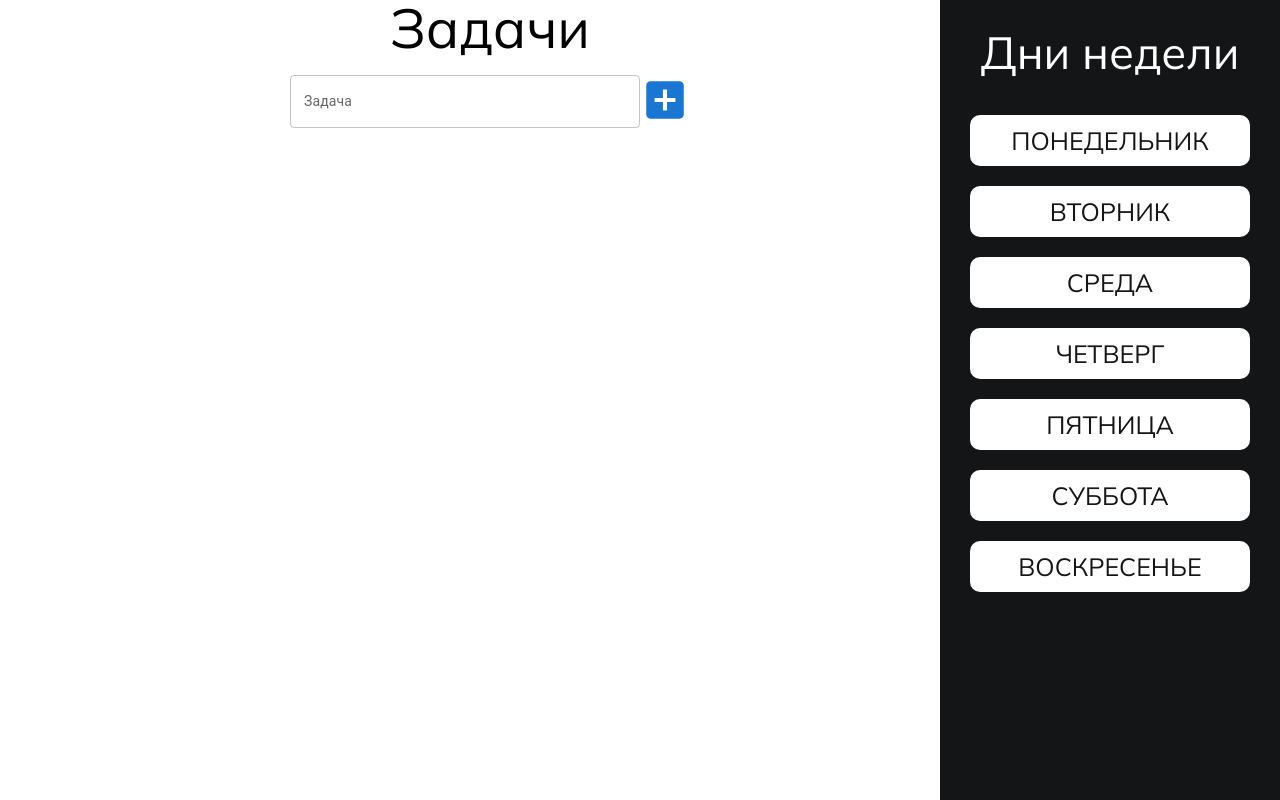
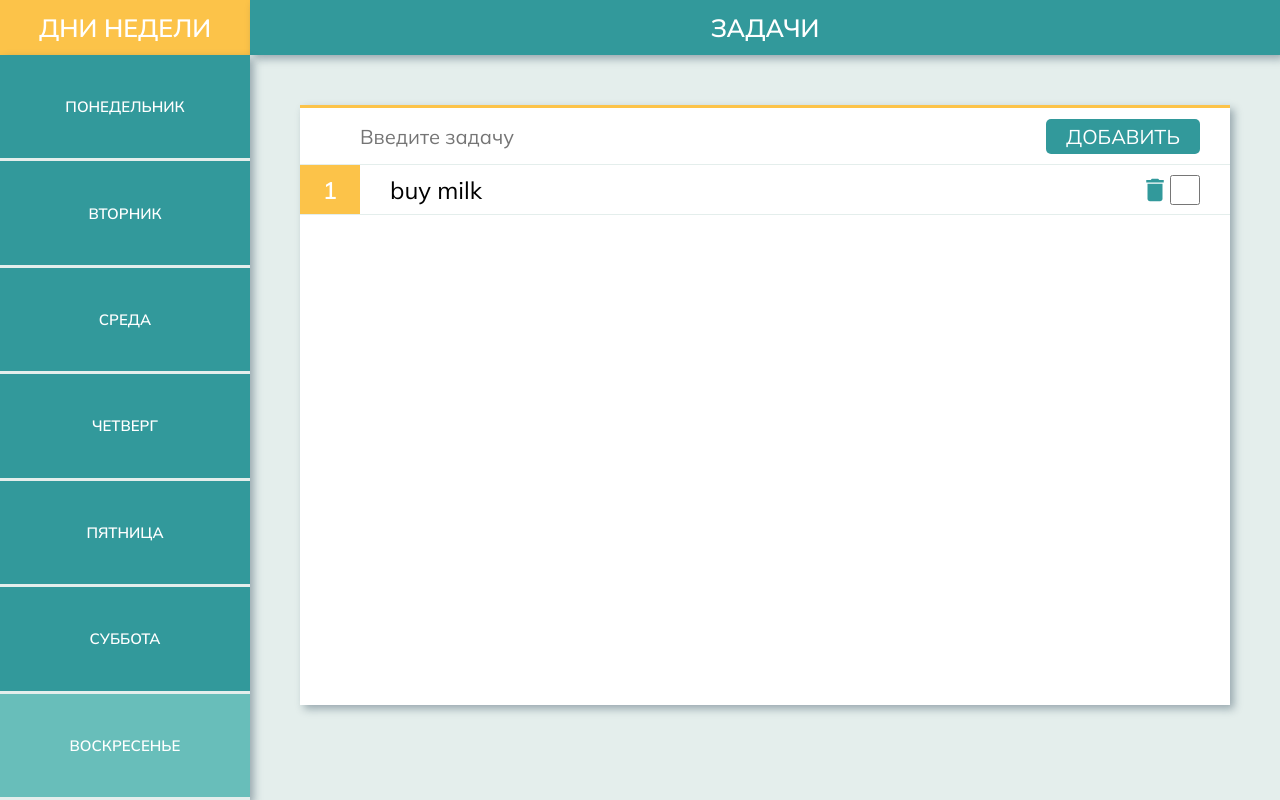
Before and after one commit to nurbolot143/new-todo-list, a React (Create React App) app: page / in a window 1280 px wide. Built offline with nearby package versions, Linux system fonts and the light colour scheme.

Commit message:
Change style

```diff
--- a/src/App.jsx
+++ b/src/App.jsx
@@ -9,16 +9,17 @@ import "./components/Nav";
 
 function App() {
   const today = new Date().getDay();
-  const days = ["sanday", "monday", "tuesday", "wednesday", "thursday", "friday", "saturday"];
+  const days = ["sunday", "monday", "tuesday", "wednesday", "thursday", "friday", "saturday"];
 
   const [activeDay, setActiveDay] = useState(days[today]);
-  const [idCounter, setIdCounter] = useState(1);
+  const [idCounter, setIdCounter] = useState(0);
 
   const [data, setData] = useState([
-    { id: 0, task: 'buy milk', completed: false, day: 'wednesday' },
+    { id: 454, task: 'buy milk', completed: false, day: 'sunday' }
   ]);
 
   const addTask = (task) => {
+
     setData((tasks) => [
       ...tasks, { id: idCounter, task, completed: false, day: activeDay }
     ])
@@ -52,14 +53,22 @@ function App() {
 
   return (
     <div className="App">
-      <Nav onToggleActiveDay={toggleActiveDay} data={data} />
+
+      <header className="header">
+        <div className="header__left">Дни недели</div>
+        <div className="header__right">Задачи</div>
+      </header>
+
+      <div className="wrapper">
+        <Nav onToggleActiveDay={toggleActiveDay} data={data} active={activeDay} />
+
         <div className="main">
-        <h1 className="main__title">Задачи</h1>
 
+          <div className="main__wrapper">
             <InputArea onAddTask={addTask} />
 
             <div className="day">
-          <ol className="day__list">
+              <ul className="day__list">
                 {
                   data.filter(({ day }) => day === activeDay)
                     .map(({ task, id, completed }, idx) => {
@@ -67,6 +76,7 @@ function App() {
                         <ToDoItem
                           key={`${id}__${idx}`}
                           id={id}
+                          index={idx + 1}
                           label={task}
                           completed={completed}
                           onToggleCompleted={toggleCompleted}
@@ -75,9 +85,12 @@ function App() {
                       )
                     })
                 }
-          </ol>
+              </ul>
             </div>
           </div>
+        </div>
+      </div>
+
     </div>
   );
 }
--- a/src/App.scss
+++ b/src/App.scss
@@ -1,5 +1,160 @@
 @import "./scss/global";
-@import "./scss/nav";
-@import "./scss/main";
-@import "./scss/day";
-@import "./scss/form";
+@import "./scss/vars";
+
+body {
+  font-family: $main-font;
+  background: $gray;
+}
+
+.App {
+  // padding: 30px;
+  position: relative;
+  width: 100%;
+  height: 100vh;
+  display: flex;
+  flex-direction: column;
+}
+
+.header {
+  display: flex;
+  text-transform: uppercase;
+  background: $secondary-color;
+  font-weight: 600;
+  text-align: center;
+  font-size: 25px;
+
+  &__left {
+    width: 250px;
+    height: 25px;
+    padding: 15px 0;
+    color: $light;
+  }
+
+  &__right {
+    padding: 15px 0;
+    flex: 1 1 auto;
+    box-shadow: 4px 4px 8px 0px rgba(34, 60, 80, 0.38);
+    background: $accent-color;
+    color: $light;
+  }
+}
+
+.wrapper {
+  flex: 1 1 auto;
+  position: relative;
+  display: flex;
+}
+
+.nav {
+  text-align: center;
+  display: grid;
+  grid-template-columns: 250px;
+  grid-template-rows: repeat(7, 1fr);
+  box-shadow: 4px 4px 8px 0px rgba(34, 60, 80, 0.38);
+  background: $accent-color;
+
+  &__link {
+    position: relative;
+    background: transparent;
+    color: $light;
+    z-index: 1;
+    text-transform: uppercase;
+    font-size: 15px;
+    font-weight: 600;
+    border-bottom: 3px solid $gray;
+
+    &-active {
+      background: rgb(104, 190, 186);
+    }
+
+    span {
+      position: absolute;
+      left: 0;
+      bottom: -3px;
+      height: 3px;
+      width: 0;
+      background: $secondary-color;
+      z-index: -1;
+    }
+  }
+}
+
+.main {
+  padding: 50px;
+  width: 100%;
+
+  &__wrapper {
+    display: flex;
+    flex-direction: column;
+    width: 100%;
+    height: 75vh;
+    background: $light;
+    box-shadow: 4px 4px 8px 0px rgba(34, 60, 80, 0.38);
+  }
+}
+
+.form {
+  padding: 0 30px;
+  border-top: 3px solid $secondary-color;
+  border-bottom: 1px solid $gray;
+  display: flex;
+  align-items: center;
+  min-height: 60px;
+
+  &__input {
+    height: 100%;
+    padding: 0 30px;
+    font-size: 20px;
+    flex: 1 1 auto;
+  }
+
+  &__btn {
+    text-transform: uppercase;
+    color: $light;
+    background: $accent-color;
+    padding: 5px 20px;
+    font-size: 20px;
+    border-radius: 5px;
+  }
+}
+
+.day {
+  overflow-y: scroll;
+  height: 100%;
+
+  &__item {
+    height: 50px;
+    display: flex;
+    align-items: center;
+    border-bottom: 1px solid $gray;
+    padding: 0 30px 0 0;
+    font-size: 24px;
+    font-weight: 600;
+  }
+
+  &__number {
+    width: 60px;
+    height: 100%;
+    display: flex;
+    align-items: center;
+    justify-content: center;
+    background: $secondary-color;
+    color: $light;
+  }
+
+  &__input {
+    flex: 1 1 auto;
+    font-size: inherit;
+    padding-left: 30px;
+  }
+
+  &__icons {
+    display: flex;
+    align-items: center;
+  }
+
+  &__checkbox {
+    height: 30px;
+    width: 30px;
+  }
+}
--- a/src/components/InputArea.jsx
+++ b/src/components/InputArea.jsx
@@ -1,7 +1,4 @@
 import { useState } from "react";
-
-import AddBoxIcon from "@mui/icons-material/AddBox";
-import TextField from "@mui/material/TextField";
 
 const InputArea = (props) => {
    const [inputText, setInputText] = useState("");
@@ -11,28 +8,25 @@ const InputArea = (props) => {
    };
 
    return (
-      <div className="form">
-         <TextField
-            sx={{ width: "350px" }}
-            id="outlined-basic"
-            label="Задача"
-            variant="outlined"
+      <form
+         className="form"
+         onSubmit={(e) => {
+            e.preventDefault()
+            if (inputText.trim()) {
+               props.onAddTask(inputText);
+               setInputText("");
+            }
+         }}
+      >
+         <input
+            className="form__input"
+            placeholder="Введите задачу"
             onChange={handleChange}
             value={inputText}
          />
 
-         <AddBoxIcon
-            onClick={() => {
-               if (inputText.trim()) {
-                  props.onAddTask(inputText);
-                  setInputText("");
-               }
-            }}
-            style={{ fontSize: 50, cursor: "pointer" }}
-            color="primary"
-            className="form__btn"
-         />
-      </div>
+         <button className="form__btn" type="submit">Добавить</button>
+      </form>
    );
 };
 
--- a/src/components/Nav.jsx
+++ b/src/components/Nav.jsx
@@ -1,4 +1,4 @@
-const Nav = ({ onToggleActiveDay, data }) => {
+const Nav = ({ onToggleActiveDay, data, active }) => {
    const days = [
       { day: "monday", ru: "понедельник" },
       { day: "tuesday", ru: "вторник" },
@@ -9,10 +9,11 @@ const Nav = ({ onToggleActiveDay, data }) => {
       { day: "sunday", ru: "воскресенье" },
    ];
 
+
+
+
    return (
       <div className='nav' >
-         <h2 className="nav__title">Дни недели</h2>
-         <div className="nav__wrapper">
          {days.map(({ day, ru }, idx) => {
             const activeDays = data.filter(item => item.day === day)
             const completedDays = activeDays ?
@@ -24,7 +25,7 @@ const Nav = ({ onToggleActiveDay, data }) => {
             return (
                <button
                   key={idx}
-                     className="nav__link"
+                  className={active === day ? "nav__link nav__link-active" : "nav__link"}
                   onClick={() => onToggleActiveDay(day)}
                >
                   {ru}
@@ -36,7 +37,6 @@ const Nav = ({ onToggleActiveDay, data }) => {
             );
          })}
       </div>
-      </div>
    );
 };
 
--- a/src/components/ToDoItem.jsx
+++ b/src/components/ToDoItem.jsx
@@ -2,7 +2,9 @@ import { useState } from "react";
 
 import DeleteIcon from "@mui/icons-material/Delete";
 
-const ToDoItem = ({ label, id, completed, onToggleCompleted, onDeleteTask, onValueChange }) => {
+const ToDoItem = ({
+  label, id, completed, onToggleCompleted, onDeleteTask, onValueChange, index
+}) => {
   const [inputChecked, setInputChecked] = useState(completed);
   const [inputValue, setInputValue] = useState(label);
 
@@ -21,13 +23,16 @@ const ToDoItem = ({ label, id, completed, onToggleCompleted, onDeleteTask, onVal
 
   return (
     <li className="day__item">
-      <div className="day__wrapper">
+      <div className="day__number">
+        {index}
+      </div>
       <input type="text"
         value={inputValue}
         onChange={valueChange}
-          style={{ flex: '1 1 auto', fontSize: 'inherit' }}
+        className='day__input'
+        style={inputChecked ? { textDecoration: 'line-through' } : null}
       />
-        <div style={{ display: "flex", alignItems: "center" }}>
+      <div className="day__icons">
 
         <DeleteIcon
           className="deleteIcon"
@@ -35,18 +40,18 @@ const ToDoItem = ({ label, id, completed, onToggleCompleted, onDeleteTask, onVal
           style={{
             fontSize: 30,
             cursor: "pointer",
+            color: '#32999b'
           }}
           onClick={() => {
             onDeleteTask(id)
           }}
         />
         <input
-            style={{ width: 30, height: 30 }}
+          className="day__checkbox"
           type="checkbox"
           checked={inputChecked}
           onChange={checkedChange}
         />
-        </div>
       </div>
     </li>
   );
--- a/src/scss/_day.scss
+++ /dev/null
@@ -1,21 +0,0 @@
-@import "./vars";
-
-.day {
-  width: 600px;
-  margin: 0 auto;
-  text-align: left;
-  font-size: 30px;
-  &__list {
-    margin: 20px 50px;
-  }
-
-  &__item {
-    margin-bottom: 15px;
-  }
-
-  &__wrapper {
-    display: flex;
-    align-items: center;
-    justify-content: space-between;
-  }
-}
--- a/src/scss/_form.scss
+++ /dev/null
@@ -1,11 +0,0 @@
-@import "./vars";
-
-.form {
-  text-align: center;
-  button {
-    width: 50px;
-    height: 50px;
-    background-color: transparent;
-    font-size: 50px;
-  }
-}
--- a/src/scss/_global.scss
+++ b/src/scss/_global.scss
@@ -76,7 +76,3 @@ h6 {
   font-weight: inherit;
 }
 /*--------------------*/
-
-body {
-  font-family: $main-font;
-}
--- a/src/scss/_main.scss
+++ /dev/null
@@ -1,12 +0,0 @@
-@import "./vars";
-
-.main {
-  margin: 0 auto;
-  text-align: center;
-  margin-left: -300px;
-
-  &__title {
-    margin-bottom: 20px;
-    font-size: 55px;
-  }
-}
--- a/src/scss/_nav.scss
+++ /dev/null
@@ -1,53 +0,0 @@
-@import "./vars";
-
-.nav {
-  position: fixed;
-  right: 0;
-  background-color: $dark;
-  width: 340px;
-  height: 100%;
-  padding: 0 30px;
-  text-align: center;
-
-  &__title {
-    margin: 30px 0;
-    font-size: 45px;
-    color: $light;
-  }
-
-  &__wrapper {
-    display: flex;
-    flex-direction: column;
-    align-items: center;
-  }
-
-  &__link {
-    position: relative;
-    display: block;
-    width: 100%;
-    margin: 10px 0;
-    padding: 10px 0;
-    text-transform: uppercase;
-    font-size: 25px;
-    color: $dark;
-    background-color: $light;
-    border-radius: 10px;
-    z-index: 1;
-    overflow: hidden;
-
-    &:active {
-      background-color: $dark;
-    }
-  }
-
-  &__percent {
-    position: absolute;
-    content: "";
-    width: 0%;
-    height: 100%;
-    top: 0;
-    left: 0;
-    background-color: $accent-color;
-    z-index: -1;
-  }
-}
--- a/src/scss/_vars.scss
+++ b/src/scss/_vars.scss
@@ -1,7 +1,9 @@
-$accent-color: #006aff;
+$accent-color: #32999b;
+$secondary-color: #fcc349;
+$primary: #025afe;
 $dark: #141516;
 $light: #ffffff;
-$gray: #f7f9fa;
+$gray: #e4eeec;
 
 @import url("https://fonts.googleapis.com/css2?family=Montserrat:wght@200;300;400;500;600;700;800&family=Mulish:wght@300;400;500;600;700;800&display=swap");
 
```
Lines whose indentation alone changed are shown as unchanged.
